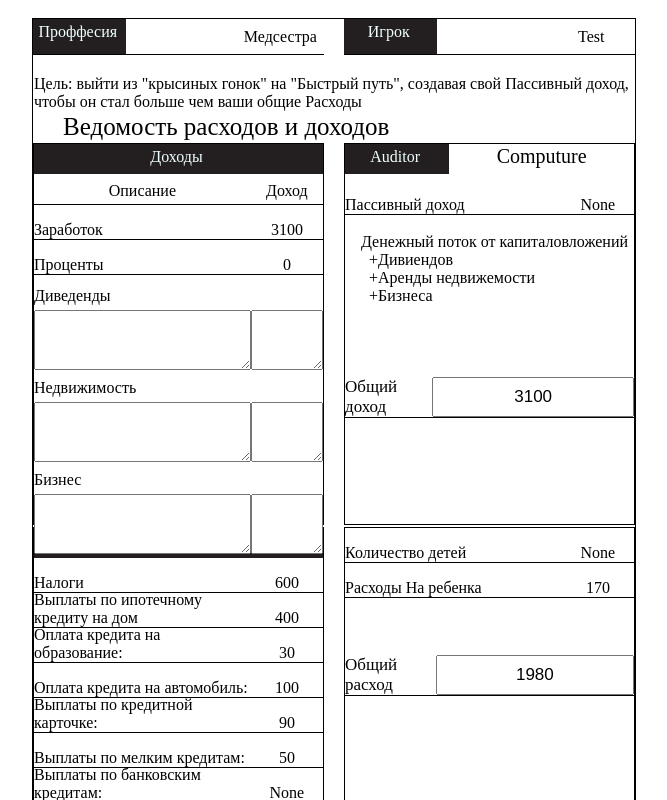
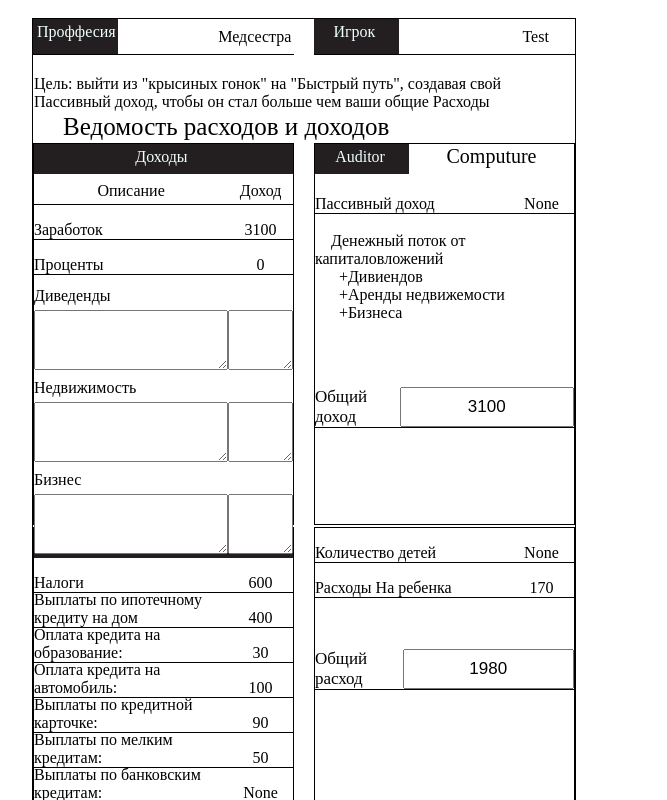
Before and after one commit to Dota2Playeer/nftgame, a React (Create React App) app: page / in a window 1280 px wide. Shown: the top 800 px of the page, without its empty margins (6-673 px from the left). Built offline with nearby package versions, Linux system fonts and the light colour scheme.

Commit message:
Changes css file

```diff
--- a/src/Styles/Main.css
+++ b/src/Styles/Main.css
@@ -10,7 +10,7 @@
     display: flex;
 }
 .Card_1{
-    width: 50%;
+    width: 45%;
     border:1px black solid;
     align-content: start;
 }
```
